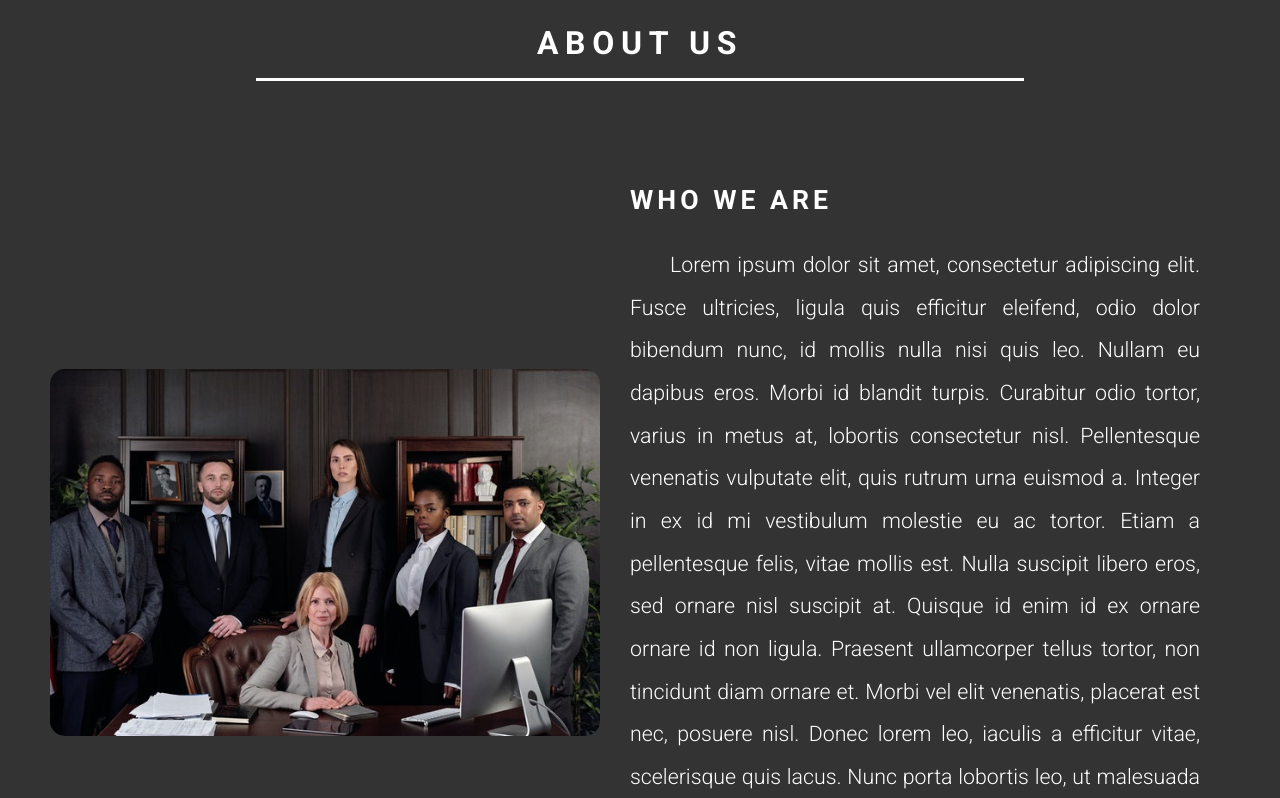
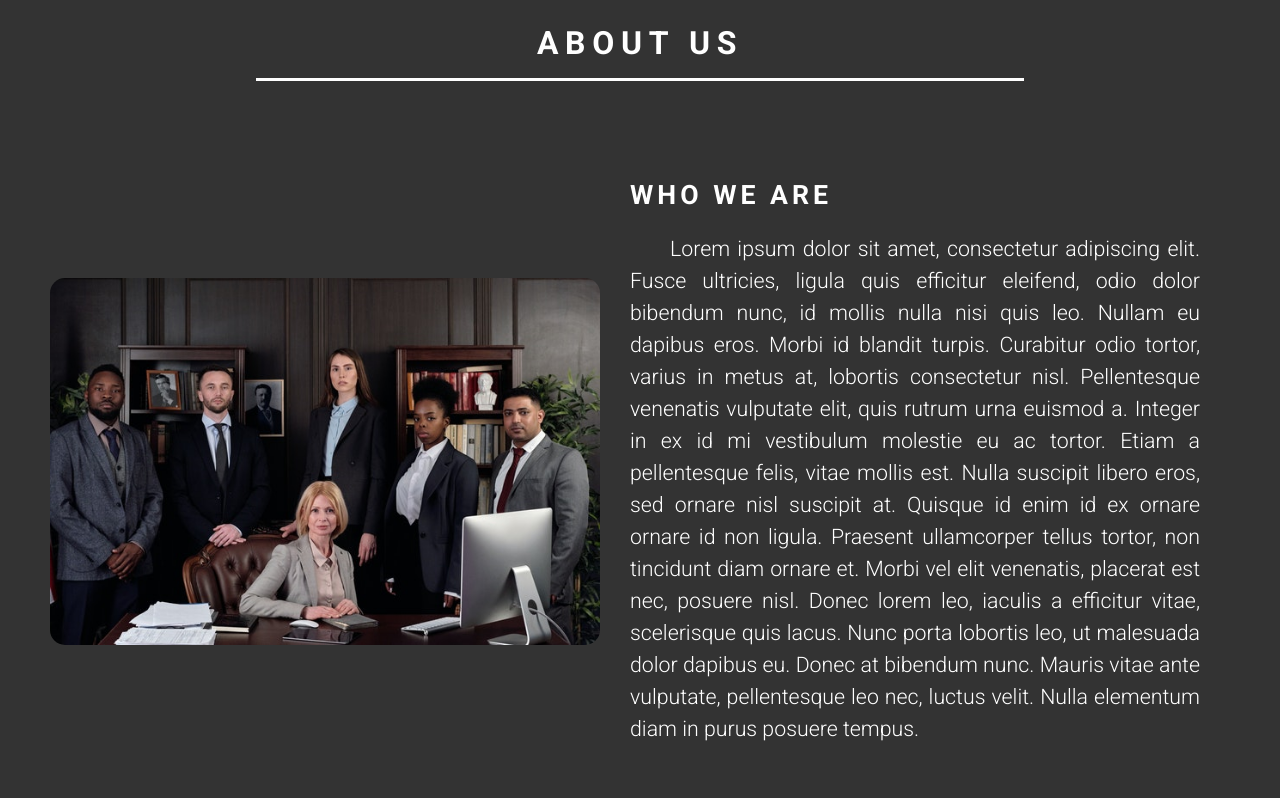
Before and after one commit to ryan-bush1014/George-Law, a plain HTML site: page index.html in a window 1280 px wide. Shown: the part 802-1600 px from the top of the page. Drawn offline with Linux system fonts and the light colour scheme.

Commit message:
Changed line-height

```diff
--- a/styles/main.css
+++ b/styles/main.css
@@ -188,7 +188,7 @@ figure {
   word-wrap: break-word;
   flex: 1 1 50%;
   font-size: 16pt;
-  line-height: 200%;
+  line-height: 150%;
   text-align: justify;
 }
 
```
